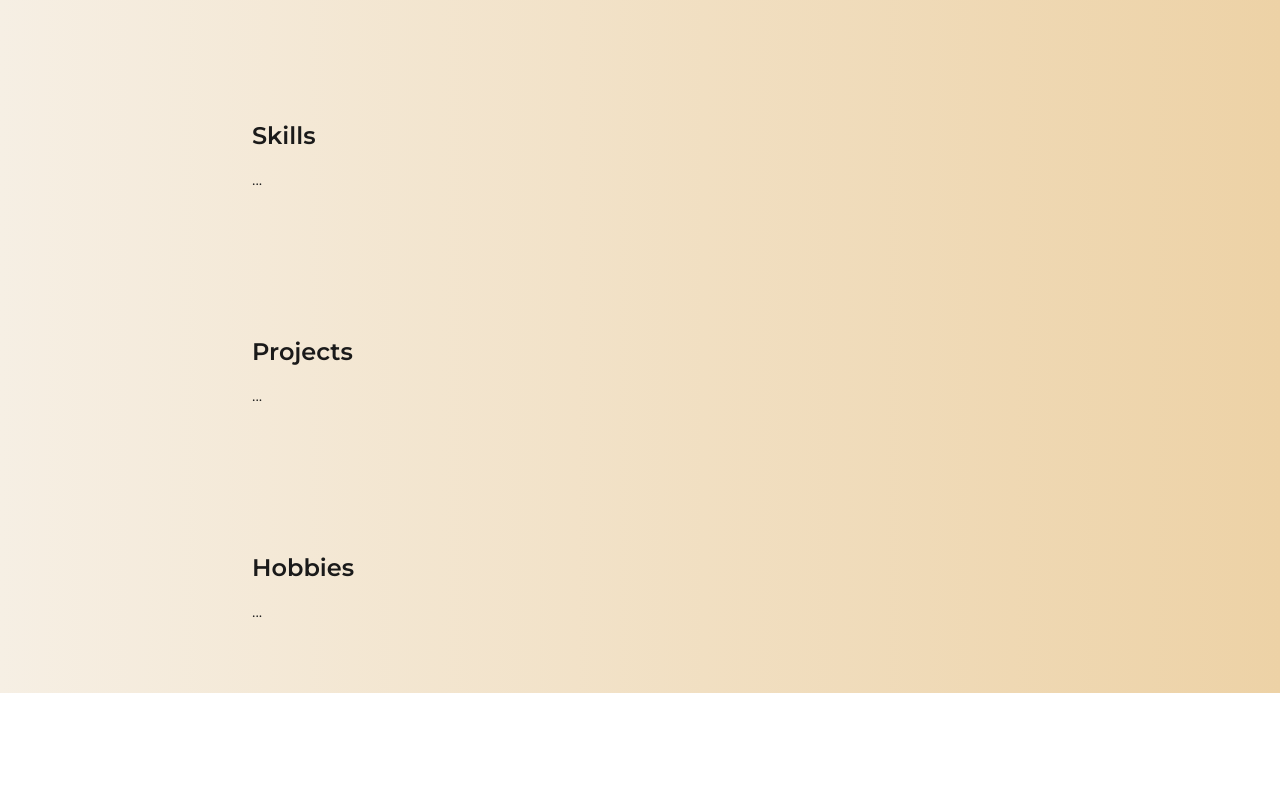
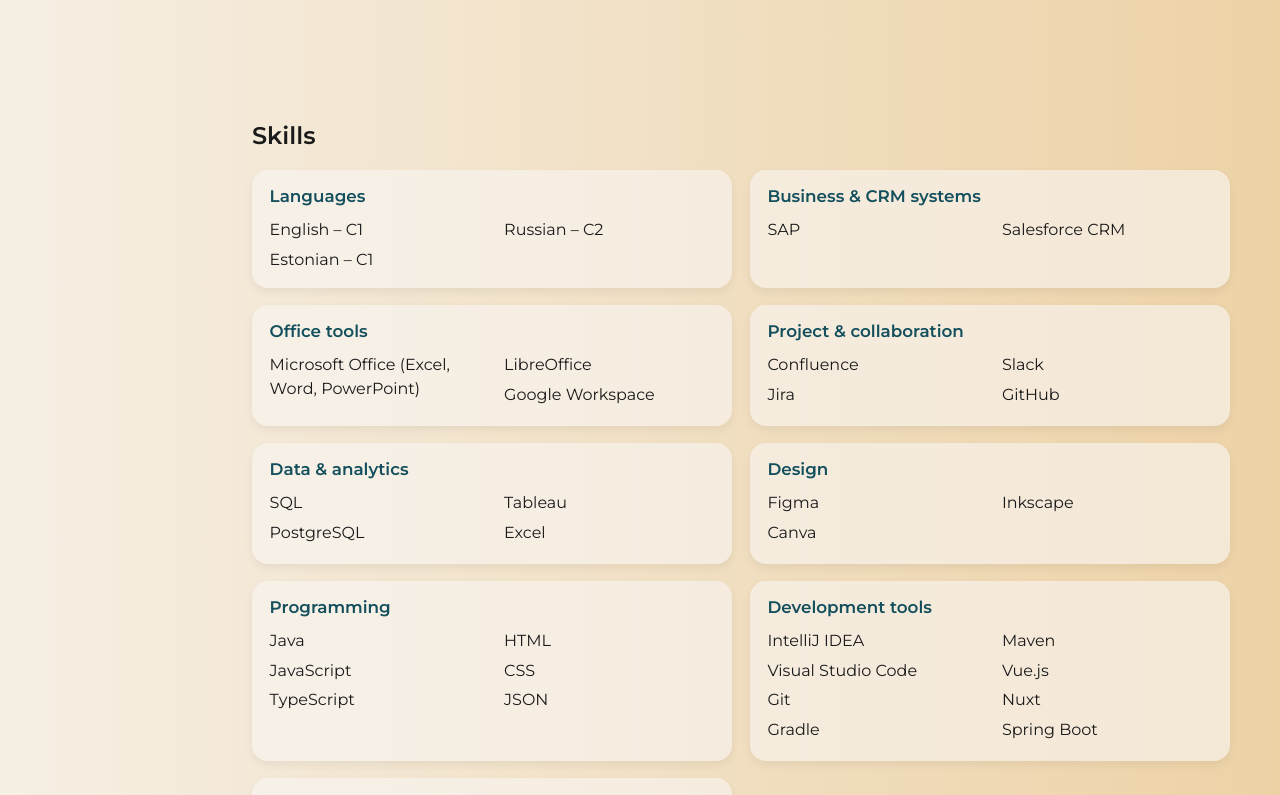
Before and after one commit to KatharinaMat/my-portfolio, a Nuxt app: page / in a window 1280 px wide. Shown: the part 2000-2795 px from the top of the page. Before the commit the page ends 2693 px from the top, so only its background shows below. Built offline with nearby package versions, Linux system fonts and the light colour scheme; a web font is replaced by a local one.

Commit message:
Skills section

```diff
--- a/app/assets/css/main.css
+++ b/app/assets/css/main.css
@@ -358,9 +358,12 @@
 /* =================================
    SECTIONS
    ================================= */
-
+:root {
+  --section-pad-y: 56px;
+  --section-pad-x: 18px;
+}
 .section {
-  padding: 56px 18px;
+  padding:  var(--section-pad-y) var(--section-pad-x);
 }
 
 .section-inner {
@@ -547,6 +550,7 @@
     flex-direction: column;
     gap: 0.55rem;
     align-self: start;
+    padding-top: var(--section-pad-y);
   }
 
   /* calmer bookmark variant */
@@ -699,3 +703,61 @@
     grid-row: 2;
   }
 }
+/* =================================
+   SKILLS
+   ================================= */
+
+.skills-grid {
+  display: grid;
+  grid-template-columns: 1fr;
+  gap: 1rem;
+  margin-top: 1.25rem;
+}
+
+.skill-card {
+  padding: 1rem 1.1rem;
+  border-radius: 16px;
+  background: rgba(248, 246, 242, 0.62);
+  box-shadow: 0 4px 10px rgba(0, 0, 0, 0.06);
+}
+
+.skill-card h3 {
+  margin: 0 0 0.75rem;
+  font-size: 1.05rem;
+  color: #134f5c;
+}
+
+/* Skill list */
+
+.skill-card ul {
+  list-style: none;
+  padding: 0;
+  margin: 0;
+
+  column-width: 160px;
+  column-gap: 1.5rem;
+}
+
+.skill-card li {
+  break-inside: avoid;
+  margin-bottom: 0.35rem;
+  line-height: 1.5;
+}
+
+.skill-card li:last-child {
+  margin-bottom: 0;
+}
+
+/* Desktop override */
+@media (min-width: 860px) {
+
+  .skills-grid {
+    grid-template-columns: repeat(2, minmax(0, 1fr));
+    gap: 1.1rem;
+  }
+
+  .skill-card ul {
+    column-width: 140px;
+  }
+
+}
--- a/app/pages/index.vue
+++ b/app/pages/index.vue
@@ -249,12 +249,27 @@
   </div>
 </section>
 
-    <section id="skills" class="section">
-      <div class="section-inner">
-        <h2>{{ t("nav.skills") }}</h2>
-        <p>...</p>
-      </div>
-    </section>
+<section id="skills" class="section">
+  <div class="section-inner">
+    <h2>{{ t("nav.skills") }}</h2>
+
+    <div class="skills-grid">
+      <article
+        v-for="(group, index) in skillGroups"
+        :key="index"
+        class="skill-card"
+      >
+        <h3>{{ rt(group.title) }}</h3>
+
+        <ul>
+          <li v-for="(item, itemIndex) in group.items" :key="itemIndex">
+            {{ rt(item) }}
+          </li>
+        </ul>
+      </article>
+    </div>
+  </div>
+</section>
 
     <section id="projects" class="section">
       <div class="section-inner">
@@ -283,6 +298,7 @@
 const educationItems = computed(() => tm("education.items") as { period: string; text: string }[]);
 const workItems = computed(() => tm("work.items") as {period: string; title: string; text: string[];}[]);
 const showPublications = ref(false);
+const skillGroups = computed(() => tm("skills.groups"))
 
 const route = useRoute();
 
--- a/i18n/locales/en.json
+++ b/i18n/locales/en.json
@@ -81,5 +81,45 @@
         ]
       }
     ]
-  }
+  },
+  "skills": {
+  "groups": [
+    {
+      "title": "Languages",
+      "items": ["English – C1", "Estonian – C1", "Russian – C2"]
+    },
+    {
+      "title": "Business & CRM systems",
+      "items": ["SAP", "Salesforce CRM"]
+    },
+    {
+      "title": "Office tools",
+      "items": ["Microsoft Office (Excel, Word, PowerPoint)", "LibreOffice", "Google Workspace"]
+    },
+    {
+      "title": "Project & collaboration",
+      "items": ["Confluence", "Jira", "Slack", "GitHub"]
+    },
+    {
+      "title": "Data & analytics",
+      "items": ["SQL", "PostgreSQL", "Tableau", "Excel"]
+    },
+    {
+      "title": "Design",
+      "items": ["Figma", "Canva", "Inkscape"]
+    },
+    {
+      "title": "Programming",
+      "items": ["Java", "JavaScript", "TypeScript", "HTML", "CSS", "JSON"]
+    },
+    {
+      "title": "Development tools",
+      "items": ["IntelliJ IDEA", "Visual Studio Code", "Git", "Gradle", "Maven", "Vue.js", "Nuxt", "Spring Boot"]
+    },
+    {
+      "title": "API & documentation",
+      "items": ["Swagger / OpenAPI", "Postman"]
+    }
+  ]
 }
+}
```
Also changed, not shown: i18n/locales/et.json (+41 -1 lines).
